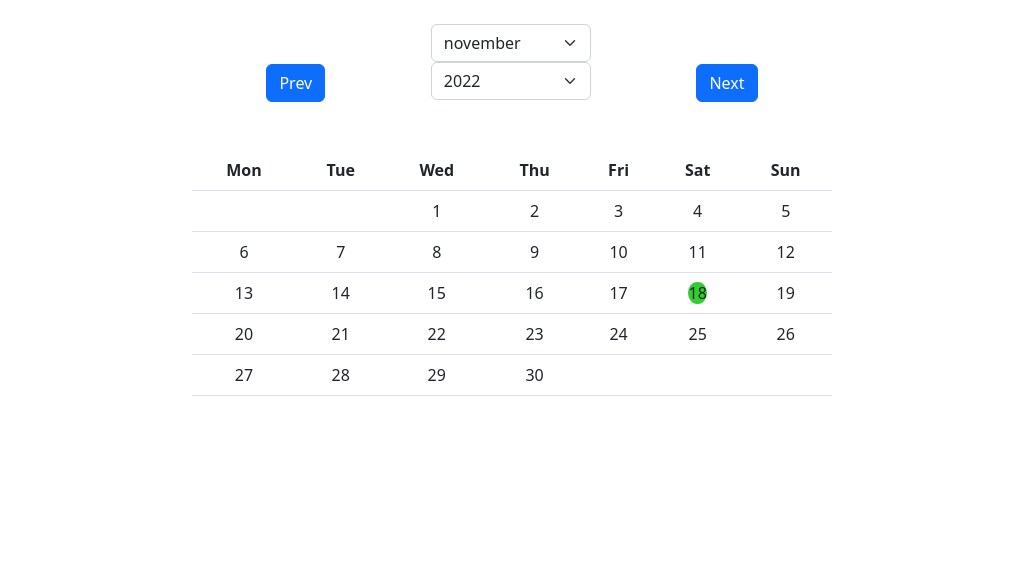
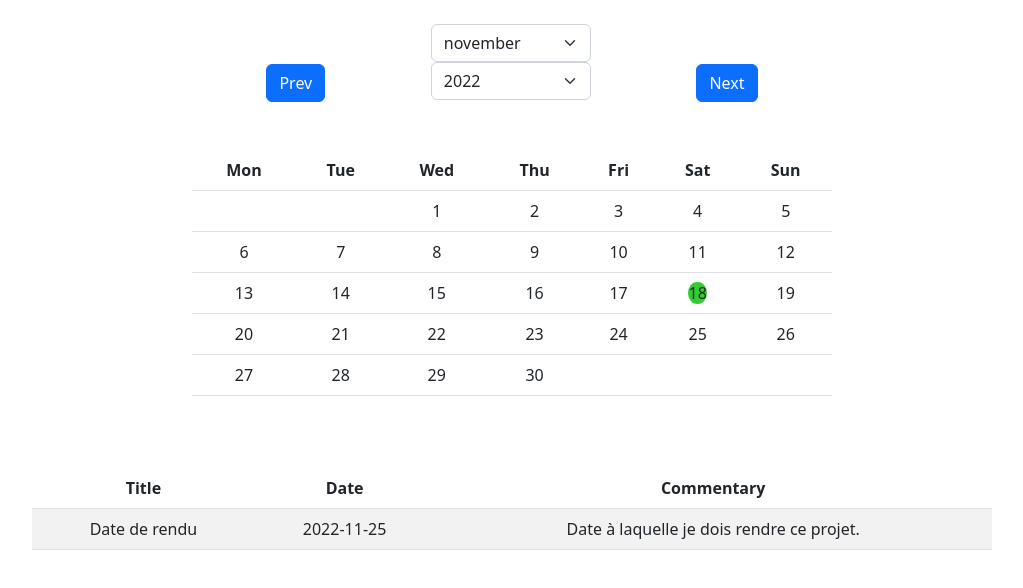
Before and after one commit to EdouardQ/react-h3-calendar, a React (Create React App) app: page / in a window 1280 px wide. Shown: the top 588 px of the page, without its empty margins (128-1151 px from the left). Built offline with nearby package versions, Linux system fonts and the light colour scheme.

Commit message:
add form, home and appointment

```diff
--- a/src/App.js
+++ b/src/App.js
@@ -1,12 +1,15 @@
 import './App.css';
 import "../node_modules/bootstrap/dist/css/bootstrap.min.css";
 import {Outlet} from "react-router-dom";
+import {AppointmentProvider} from "./context/appointmentContext";
 
 
 function App() {
   return (
     <div className="App">
-        <Outlet />
+        <AppointmentProvider>
+            <Outlet />
+        </AppointmentProvider>
     </div>
   );
 }
--- /dev/null
+++ b/src/components/Appointment.jsx
@@ -0,0 +1,18 @@
+import {useContext} from "react";
+import {AppointmentContext} from "../context/appointmentContext";
+
+export const Appointment = (props) => {
+    const { appointment } = useContext(AppointmentContext);
+
+    return (
+        <tbody>
+            {appointment.map((object) => {
+                return <tr>
+                    <td>{object.title}</td>
+                    <td>{object.date}</td>
+                    <td>{object.commentary}</td>
+                </tr>
+            })}
+        </tbody>
+    );
+};
--- a/src/components/Calendar.jsx
+++ b/src/components/Calendar.jsx
@@ -33,7 +33,7 @@ export const Calendar = () => {
     }
 
     useEffect(() => {
-        table = $('tbody');
+        table = $('#calendar-body');
         monthSelect = $('#month-select');
         yearSelect = $('#year-select');
 
@@ -123,7 +123,7 @@ export const Calendar = () => {
                     <th>Sun</th>
                 </tr>
                 </thead>
-                <tbody>
+                <tbody id="calendar-body">
                 </tbody>
             </table>
         </div>
--- /dev/null
+++ b/src/components/Form.jsx
@@ -0,0 +1,5 @@
+export const Form = () => {
+    return(
+        <div></div>
+    );
+}
--- /dev/null
+++ b/src/components/Home.jsx
@@ -0,0 +1,27 @@
+import {Calendar} from "./Calendar";
+import {Appointment} from "./Appointment";
+import {Form} from "./Form";
+
+export const Home = () => {
+
+
+    return (
+        <div>
+            <Calendar />
+            <br/><br/><br/>
+            <Form />
+            <div>
+                <table className="table table-striped w-75 m-auto">
+                    <thead>
+                        <tr>
+                            <th>Title</th>
+                            <th>Date</th>
+                            <th>Commentary</th>
+                        </tr>
+                    </thead>
+                    <Appointment />
+                </table>
+            </div>
+        </div>
+    );
+};
--- /dev/null
+++ b/src/context/appointmentContext.jsx
@@ -0,0 +1,17 @@
+import {createContext, useState} from "react";
+
+export const AppointmentContext = createContext();
+
+export const AppointmentProvider = (props) => {
+    const [appointment, setAppointment] = useState([{
+            'title': "Date de rendu",
+            'date': '2022-11-25',
+            'commentary': "Date à laquelle je dois rendre ce projet."
+        }]);
+
+    return (
+        <AppointmentContext.Provider value={{appointment: appointment, setAppointment}}>
+            {props.children}
+        </AppointmentContext.Provider>
+    );
+};
--- a/src/index.js
+++ b/src/index.js
@@ -4,14 +4,14 @@ import "./index.css";
 import App from "./App";
 import reportWebVitals from "./reportWebVitals";
 import { BrowserRouter, Routes, Route } from "react-router-dom";
-import {Calendar} from "./components/Calendar";
+import {Home} from "./components/Home";
 
 ReactDOM.render(
     <React.StrictMode>
         <BrowserRouter>
             <Routes>
                 <Route path="/" element={<App />}>
-                    <Route index element={<Calendar />} />
+                    <Route index element={<Home />} />
                 </Route>
             </Routes>
         </BrowserRouter>
```
Also changed, not shown: public/index.html (+0 -21 lines).
